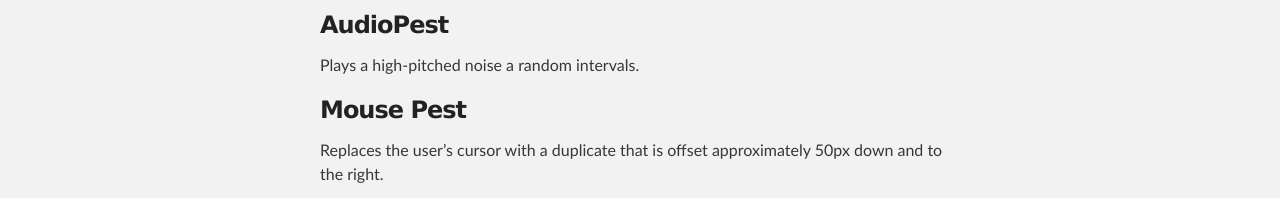
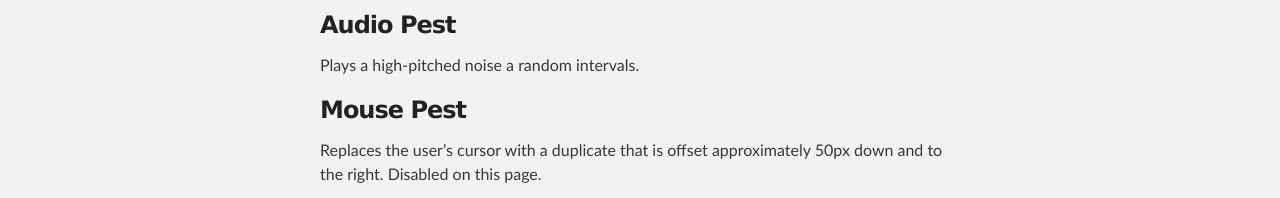
Before and after one commit to restlessdesign/pestilence, a plain HTML site: page index.html in a window 1280 px wide. Shown: the part 566-764 px from the top of the page. Drawn offline with Linux system fonts and the light colour scheme.

Commit message:
Fix typo and clarify that MousePest isn't used on demo page

```diff
--- a/index.html
+++ b/index.html
@@ -46,11 +46,11 @@
 
                 <h2>Features</h2>
 
-                <h3>AudioPest</h3>
+                <h3>Audio Pest</h3>
                 <p>Plays a high-pitched noise a random intervals.</p>
 
                 <h3>Mouse Pest</h3>
-                <p>Replaces the user’s cursor with a duplicate that is offset approximately 50px down and to the right.</p>
+                <p>Replaces the user’s cursor with a duplicate that is offset approximately 50px down and to the right. <i>Disabled on this page</i>.</p>
 
                 <h3>Keyboard Pest</h3>
                 <p>Randomly moves the caret as the user types within input fields.</p>
```
